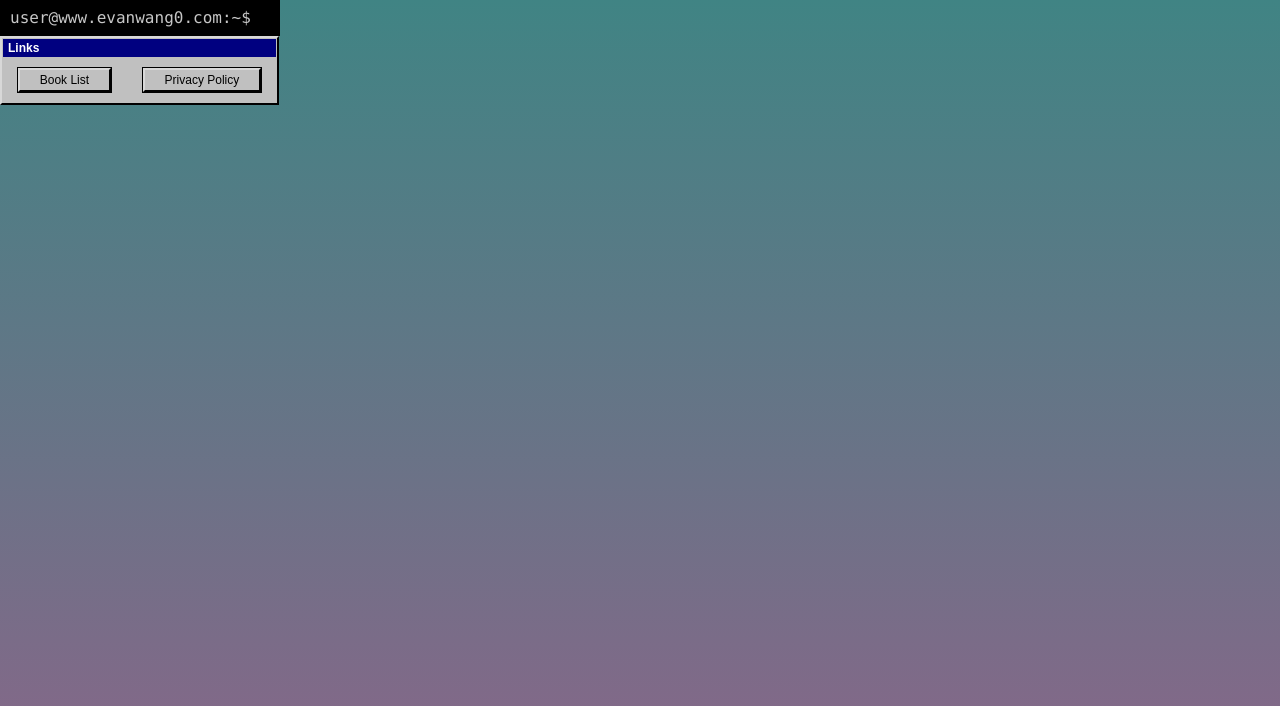
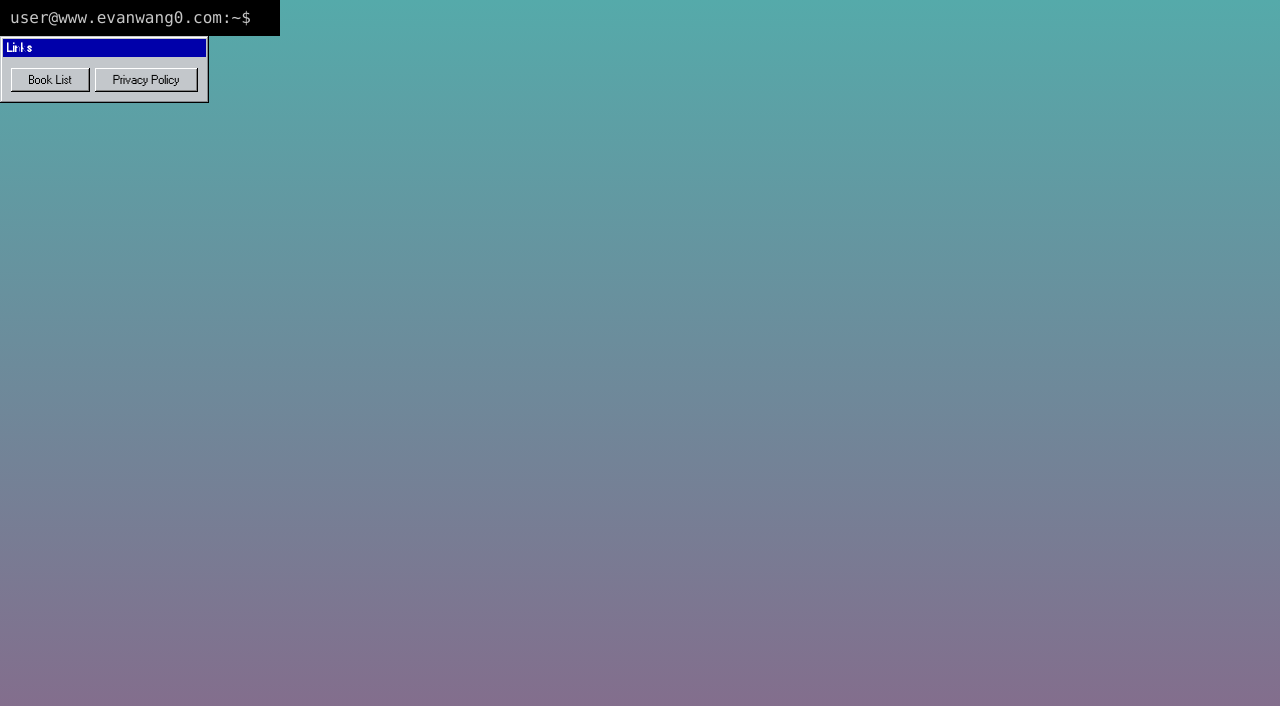
Before and after one commit to evanwang0/website, a website: page www/public/index.html in a window 1280 px wide. Drawn offline with Linux system fonts and the light colour scheme.

Commit message:
Windows 95 Fidelity

```diff
--- a/www/public/index.html
+++ b/www/public/index.html
@@ -7,6 +7,13 @@
     <meta name="viewport" content="width=device-width, initial-scale=1" />
     <meta name="description" content="a personal website page" />
     <style>
+      @font-face {
+        font-family: "Levi Windows";
+        src: url("/fonts/levi-windows.woff2") format("woff2"),
+             url("/fonts/levi-windows.woff") format("woff");
+        font-display: block;
+      }
+
       * {
         box-sizing: border-box;
       }
@@ -31,7 +38,7 @@
         font: inherit;
         vertical-align: baseline;
       }
-      /* HTML5 display-role reset for older browsers */
+
       article, aside, details, figcaption, figure,
       footer, header, hgroup, menu, nav, section {
         display: block;
@@ -86,76 +93,55 @@
       }
 
       body {
-        background: linear-gradient(#408484, #896689);
-      }
-
-      .links ul {
-        display: flex;
-        justify-content: space-around;
+        background: linear-gradient(#55aaaa, #896689);
       }
 
       .windows95-window {
         position: relative;
         display: inline-block;
-        border-top: 2px outset rgb(216, 216, 216);
-        border-right: 2px outset rgb(4, 4, 4);
-        border-bottom: 2px outset rgb(4, 4, 4);
-        border-left: 2px outset rgb(216, 216, 216);
-        width: 279px;
-        background-color: rgb(192, 192, 192);
+        box-shadow: inset -1px -1px black, inset 1px 1px #c3c7cb, inset -2px -2px #868a8e, inset 2px 2px white;
+        background-color: #c3c7cb;
+        font-family: "Levi Windows", "Microsoft Sans Serif", sans-serif;
+        font-size: 12px;
       }
 
       .windows95-title {
-        margin: 1px;
-        padding-left: 5px;
-        height: 18px;
-        background-color: rgb(0, 0, 128);
-        font-size: 12px;
-        line-height: 18px;
-        font-family: "MS Sans Serif", "Microsoft MS Sans Serif", "Microsoft Sans Serif", sans-serif;
+        margin: 3px 3px 0;
+        padding-left: 4px;
+        height: 1.5em;
+        background-color: #0000aa;
+        line-height: 1.5em;
+        font-family: "Levi Windows", "Microsoft Sans Serif", sans-serif;
         font-weight: bold;
         color: white;
       }
 
       .windows95-content {
-        margin: 10px 0;
+        padding: 10px;
+      }
+
+      .windows95-content ul li {
+        display: inline-block;
       }
 
       .windows95-button {
         position: relative;
         display: inline-block;
-        border: solid 1px black;
-        padding: 6px 22px;
-        background-color: rgb(192, 192, 192);
-        font-size: 12px;
-        font-family: "MS Sans Serif", "Microsoft MS Sans Serif", "Microsoft Sans Serif", sans-serif;
-        font-weight: lighter;
+        border: solid 1px transparent;
+        padding: 0.5em 1.5em;
+        box-shadow: inset -1px -1px black, inset 1px 1px white, inset -2px -2px #818181;
+        background-color: #c3c7cb;
         text-decoration: none;
         color: black;
       }
 
       .windows95-button:focus {
         outline: none;
+        box-shadow: inset 0 0 0 1px black, inset -2px -2px black, inset 2px 2px white, inset -3px -3px #818181;
       }
 
-      .windows95-button::before {
-        content: "";
-        position: absolute;
-        top: 0;
-        right: 0;
-        bottom: 0;
-        left: 0;
-        border-top: 2px outset rgb(216, 216, 216);
-        border-right: 2px outset rgb(4, 4, 4);
-        border-bottom: 2px outset rgb(4, 4, 4);
-        border-left: 2px outset rgb(216, 216, 216);
-      }
-
-      .windows95-button:active:hover::before {
-        border-top: 2px inset rgb(216, 216, 216);
-        border-right: 2px inset rgb(4, 4, 4);
-        border-bottom: 2px inset rgb(4, 4, 4);
-        border-left: 2px inset rgb(216, 216, 216);
+      .windows95-button:active:hover {
+        box-shadow: inset 0 0 0 1px black, inset 0 0 0 2px grey;
       }
 
       .windows95-button::after {
@@ -166,10 +152,11 @@
       .windows95-button:active:hover::after, .windows95-button:focus::after {
         content: "";
         position: absolute;
-        top: 3px;
-        right: 3px;
-        bottom: 3px;
-        left: 3px;
+        top: 4px;
+        right: 4px;
+        bottom: 4px;
+        left: 4px;
+        border-radius: 1px;
         border: dotted 1px black;
       }
     </style>
```
Also changed, not shown: www/public/fonts/levi-windows.woff (added), www/public/fonts/levi-windows.woff2 (added).
